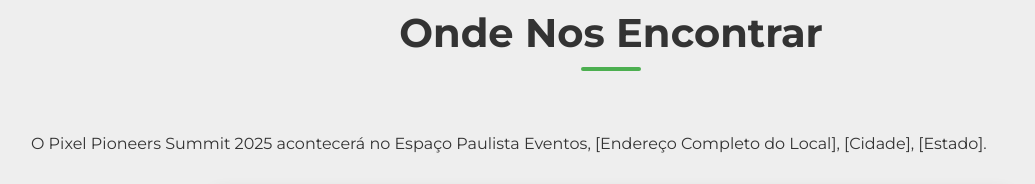
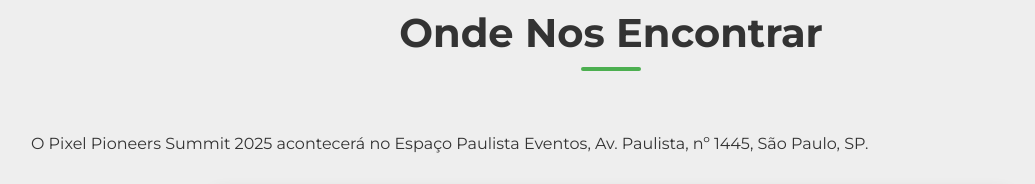
Before and after one commit to VanessaBaldin1/GameDevShowcase2025, a plain HTML site: page index.html in a window 1280 px wide. Shown: the part 3380-3564 px from the top of the page, without its empty margins (29-1064 px from the left). Drawn offline with Linux system fonts and the light colour scheme; grey boxes are pictures that could not be loaded.

Commit message:
Inclui os dados do endereço do evento

```diff
--- a/index.html
+++ b/index.html
@@ -131,7 +131,7 @@
         <section id="localizacao" class="section-padding bg-light">
             <div class="container">
                 <h2>Onde Nos Encontrar</h2>
-                <p>O Pixel Pioneers Summit 2025 acontecerá no Espaço Paulista Eventos, [Endereço Completo do Local], [Cidade], [Estado].</p>
+                <p>O Pixel Pioneers Summit 2025 acontecerá no Espaço Paulista Eventos, Av. Paulista, nº 1445, São Paulo, SP.</p>
                 <div class="map-container">
                     <iframe src="https://www.google.com/maps/embed?pb=!1m18!1m12!1m3!1d3657.160061917903!2d-46.658062425624095!3d-23.562694161639364!2m3!1f0!2f0!3f0!3m2!1i1024!2i768!4f13.1!3m3!1m2!1s0x94ce59c8d792120f%3A0xf8c94472d9891335!2sAv.%20Paulista%2C%201445%20-%20Bela%20Vista%2C%20S%C3%A3o%20Paulo%20-%20SP%2C%2001311-200!5e0!3m2!1sen!2sbr!4v1753198164767!5m2!1sen!2sbr" width="800" height="600" style="border:0;" allowfullscreen="" loading="lazy" referrerpolicy="no-referrer-when-downgrade"></iframe>
                 </div>
```
